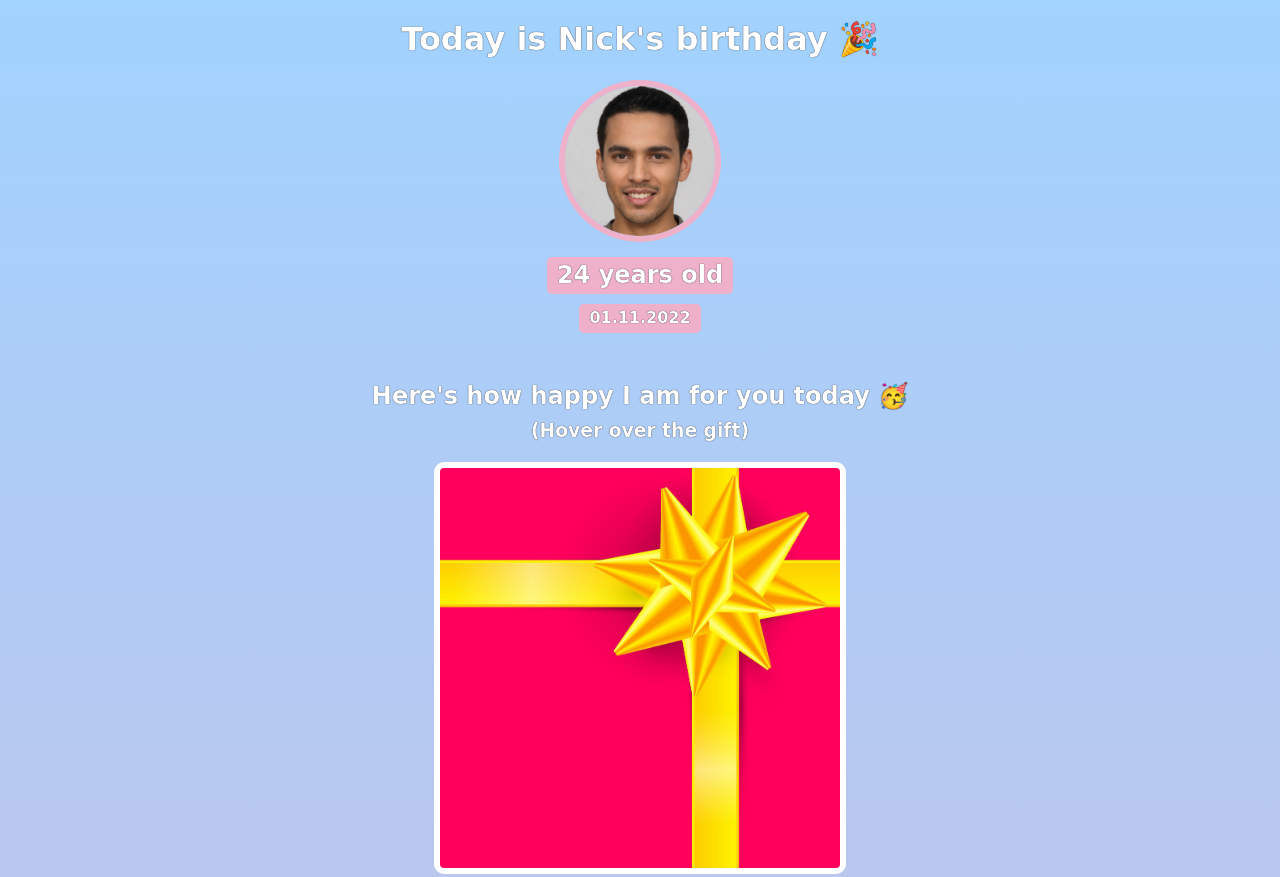
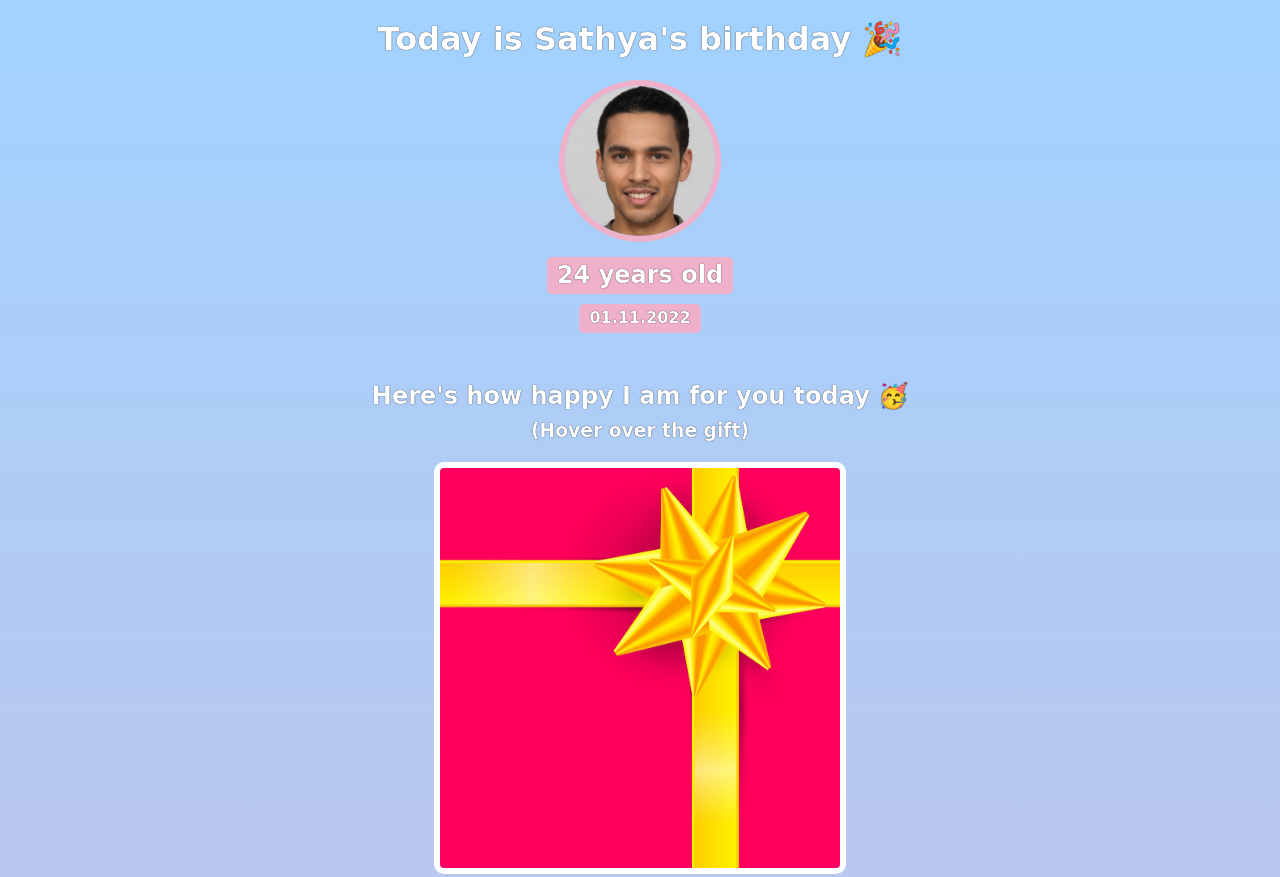
Before and after one commit to vrsathyaprakash/gift-card, a website built with Vite: page index.html in a window 1280 px wide. Shown: the top 877 px of the page. Built offline with nearby package versions, Linux system fonts and the light colour scheme; a web font is replaced by a local one.

Commit message:
change name to sathya

```diff
--- a/index.html
+++ b/index.html
@@ -7,7 +7,7 @@
     </head>
     <body>
         <div id="header">
-            <h1>Today is Nick's birthday 🎉</h1>
+            <h1>Today is Sathya's birthday 🎉</h1>
             <img id="bff-img" src="images/nick.jpg">
             <h2 id="bday-age">24 years old</h2>
             <h4 id="bday-date">01.11.2022</h4>
```
